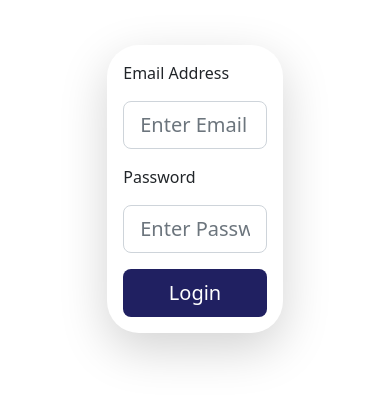
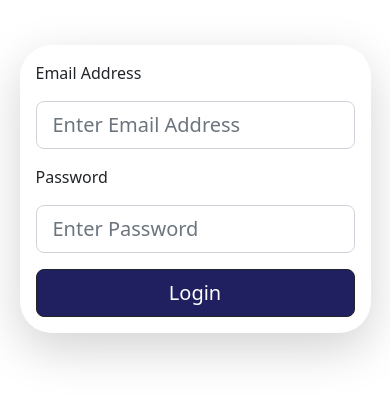
Before and after one commit to Vchuks/rashedatscholarship, a plain HTML site: page index.html in a window 390 px wide. Shown: the part 129-530 px from the top of the page. Drawn offline with nearby package versions, Linux system fonts and the light colour scheme; some packages are replaced by stand-ins of ours; a script that the page names is missing.

Commit message:
responsive

```diff
--- a/index.html
+++ b/index.html
@@ -24,7 +24,7 @@
         <img src="images/rash.jpg" width="100%"/>
       </div>
 
-      <div class="w-50 m-auto pt-5 pt-lg-0">
+      <div class="log m-auto pt-5 pt-lg-0">
         <h2 class="m-auto text-center pt-5 mb-lg-5">Login</h2>
         <form
           class="form-container m-auto mt-5 mt-lg-0 shadow-lg p-3 p-lg-5 rounded-5"
@@ -52,7 +52,7 @@
           <button
             type="submit"
             id="loginbtn"
-            class="w-100 btn blue text-white btn-lg btn-block"
+            class="w-100 btn blue btn-outline-dark text-white btn-lg btn-block"
             onclick="loginUser(event)"
           >
             <div
--- a/style.css
+++ b/style.css
@@ -1,9 +1,4 @@
-/* *{
-    width: 100%;
-    padding: 0;
-    margin: 0;
-    box-sizing: border-box;
-} */
+
 .pagemodal {
     display: none;
     position: fixed;
@@ -28,6 +23,9 @@
     border-radius: 50%;
     /* -webkit-animation: spin 2s linear infinite;
     animation: spin 2s linear infinite; */
+}
+.log{
+    width: 50%;
 }
 .blue{
     background-color: rgb(32, 32, 97);
@@ -141,14 +139,18 @@ th{
 thead{
     text-align: center;
 }
+.bttn:hover{
+    border: ipx solid rgb(32, 32, 97);
+    color: rgb(32, 32, 97);
+}
 
 @media screen and (max-width:997px) {
     @keyframes move{
         from{left: -30%;}
         to{left: 0px;}
     }
-    main{
-        box-sizing: border-box;
+    .log{
+        width: 100%;
     }
     .sidebar{
         position: absolute;
```
